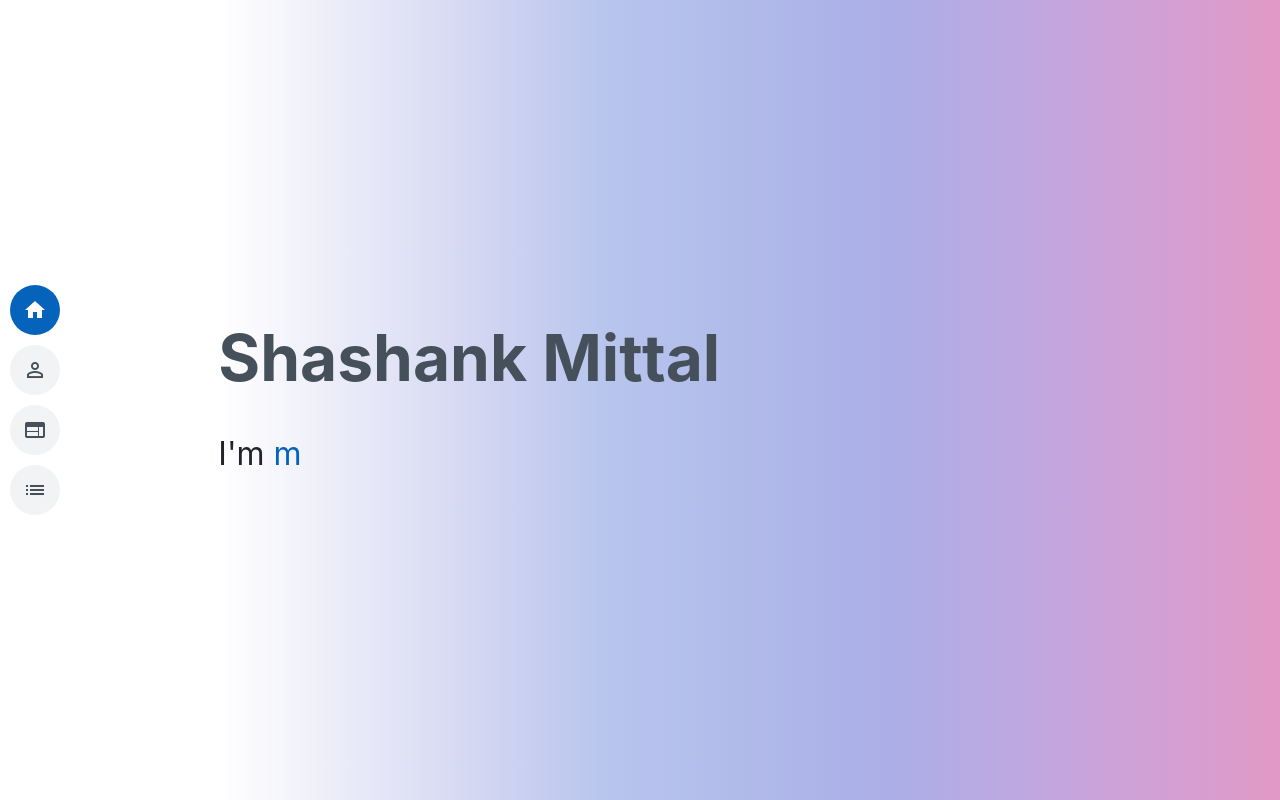
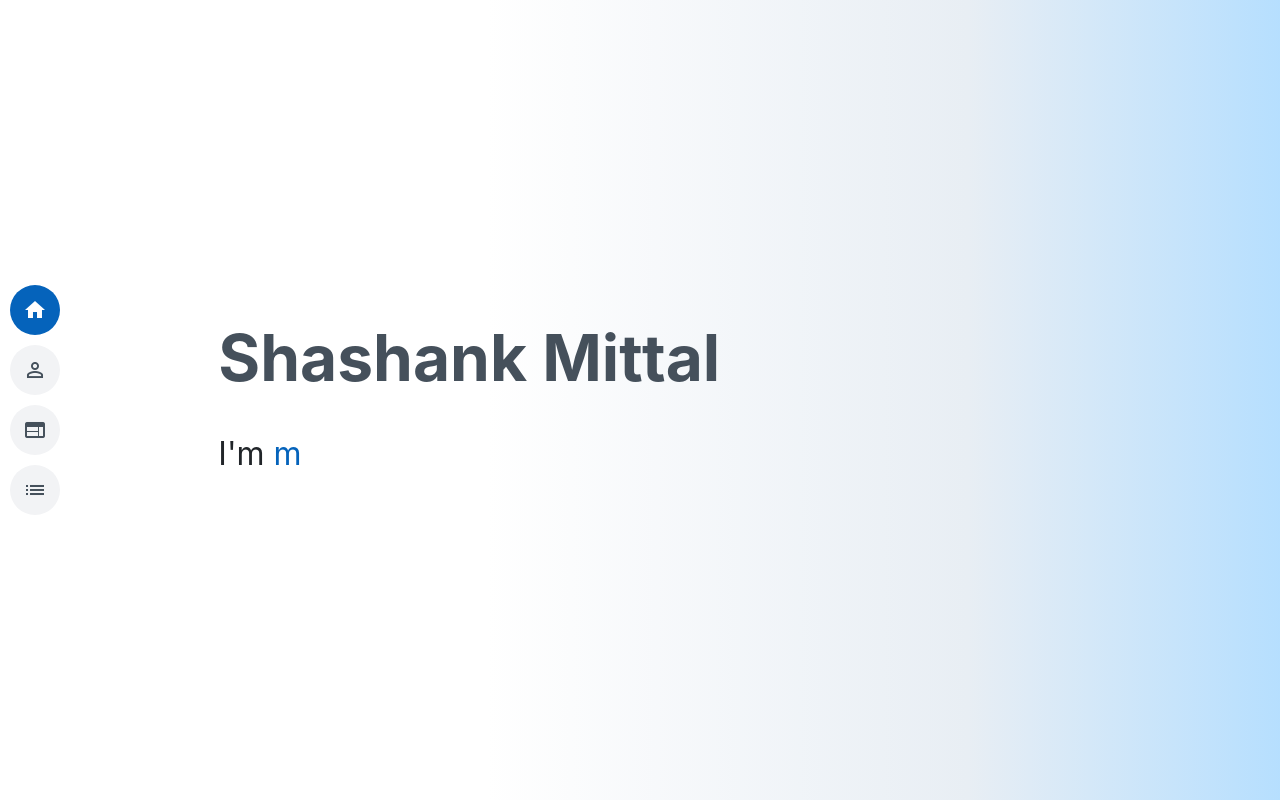
Before and after one commit to shashank9mittal/ShashankMittal, an Angular app: page /intro in a window 1280 px wide. Built offline with nearby package versions, Linux system fonts and the light colour scheme; some icons are missing.

Commit message:
portfolio fix

```diff
--- a/src/app/intro/intro.component.scss
+++ b/src/app/intro/intro.component.scss
@@ -30,9 +30,13 @@
 //  -ms-filter: blur(5px);
 //  filter: blur(5px);
 //}
-.content{
-  background-image: linear-gradient(to right, #ffffff, #f0f0fa, #dfe1f5, #cdd2f1, #b8c5ed, #b3beeb, #aeb6e9, #abaee6, #baa9e2, #c8a3da, #d59ed1, #e099c5);
-}
+// .content{
+//   background: rgb(255,255,255);
+//   background: -moz-linear-gradient(73deg, rgba(255,255,255,1) 14%, rgba(251,253,255,1) 52%, rgba(143,186,244,1) 100%);
+//   background: -webkit-linear-gradient(73deg, rgba(255,255,255,1) 14%, rgba(251,253,255,1) 52%, rgba(143,186,244,1) 100%);
+//   background: linear-gradient(73deg, rgba(255,255,255,1) 14%, rgba(251,253,255,1) 52%, rgba(143,186,244,1) 100%);
+//   filter: progid:DXImageTransform.Microsoft.gradient(startColorstr="#ffffff",endColorstr="#8fbaf4",GradientType=1);
+// }
 
 
 
--- a/src/app/landing-page/landing-page.component.scss
+++ b/src/app/landing-page/landing-page.component.scss
@@ -1,13 +1,26 @@
 .left-panel{
   margin: auto;
 }
-.intro-background {
-  height: 100vh;
-  background: #E0EAFC;  /* fallback for old browsers */
-  background: -webkit-linear-gradient(to right, #CFDEF3, #E0EAFC);  /* Chrome 10-25, Safari 5.1-6 */
-  background: linear-gradient(to right, #CFDEF3, #E0EAFC); /* W3C, IE 10+/ Edge, Firefox 16+, Chrome 26+, Opera 12+, Safari 7+ */
+// .intro-background {
+//   height: 100vh;
+//   background: #E0EAFC;  /* fallback for old browsers */
+//   background: -webkit-linear-gradient(to right, #CFDEF3, #E0EAFC);  /* Chrome 10-25, Safari 5.1-6 */
+//   background: linear-gradient(to right, #CFDEF3, #E0EAFC); /* W3C, IE 10+/ Edge, Firefox 16+, Chrome 26+, Opera 12+, Safari 7+ */
+
+// }
+// .intro-background {
+//   height: 100vh;
+// background: rgb(255,255,255);
+// background: -moz-linear-gradient(73deg, rgba(255,255,255,1) 14%, rgba(251,253,255,1) 29%, rgba(143,186,244,1) 100%);
+// background: -webkit-linear-gradient(73deg, rgba(255,255,255,1) 14%, rgba(251,253,255,1) 29%, rgba(143,186,244,1) 100%);
+// background: linear-gradient(73deg, rgba(255,255,255,1) 14%, rgba(251,253,255,1) 29%, rgba(143,186,244,1) 100%);
+// filter: progid:DXImageTransform.Microsoft.gradient(startColorstr="#ffffff",endColorstr="#8fbaf4",GradientType=1);
+// }
+.right-panel {
+  background: rgb(255,255,255);
+  background: -moz-linear-gradient(90deg, rgba(255,255,255,1) 26%, rgba(228,235,242,0.8524452017134979) 70%, rgba(150,209,255,0.7179914202008928) 100%);
+  background: -webkit-linear-gradient(90deg, rgba(255,255,255,1) 26%, rgba(228,235,242,0.8524452017134979) 70%, rgba(150,209,255,0.7179914202008928) 100%);
+  background: linear-gradient(90deg, rgba(255,255,255,1) 26%, rgba(228,235,242,0.8524452017134979) 70%, rgba(150,209,255,0.7179914202008928) 100%);
+  filter: progid:DXImageTransform.Microsoft.gradient(startColorstr="#ffffff",endColorstr="#96d1ff",GradientType=1);
 
 }
-//.right-panel > div {
-//  margin-bottom: 5%;
-//}
--- a/src/app/portfolio/portfolio.component.html
+++ b/src/app/portfolio/portfolio.component.html
@@ -22,7 +22,7 @@
             alt=""
           />
           <div class="portfolio-info">
-            <h4>Legal Bot</h4>
+            <!-- <h4>Legal Bot</h4> -->
           </div>
         </div>
         <!-- <div>
@@ -45,7 +45,7 @@
             alt=""
           />
           <div class="portfolio-info">
-            <h4>Flowlyf</h4>
+            <!-- <h4>Flowlyf</h4> -->
           </div>
         </div>
         <!-- <div>
@@ -62,7 +62,7 @@
             alt=""
           />
           <div class="portfolio-info">
-            <h4>RSQE</h4>
+            <!-- <h4>RSQE</h4> -->
           </div>
         </div>
         <!-- <div>
--- a/src/app/portfolio/portfolio.component.scss
+++ b/src/app/portfolio/portfolio.component.scss
@@ -83,8 +83,8 @@
   position: absolute;
   top: 35px;
   left: 35px;
-  border-top: 3px solid #d7dce1;
-  border-left: 3px solid #d7dce1;
+  border-top: 3px solid #0563bb ;
+  border-left: 3px solid #0563bb ;
   transition: all 0.5s ease 0s;
   z-index: 9994;
 }
@@ -97,16 +97,16 @@
   position: absolute;
   bottom: 35px;
   right: 35px;
-  border-bottom: 3px solid #d7dce1;
-  border-right: 3px solid #d7dce1;
+  border-bottom: 3px solid #0563bb  ;
+  border-right: 3px solid #0563bb  ;
   transition: all 0.5s ease 0s;
   z-index: 9994;
 }
 
 .portfolio .portfolio-wrap .portfolio-info h4 {
-  font-size: 20px;
-  color: #45505b;
-  font-weight: 600;
+  font-size: 30px;
+  color: #0563bb;
+  font-weight: 800;
 }
 
 .portfolio .portfolio-wrap .portfolio-info p {
@@ -139,7 +139,7 @@
   left: 0;
   right: 0;
   bottom: 0;
-  opacity: 1;
+  opacity: 0.2;
 }
 
 .portfolio .portfolio-wrap:hover .portfolio-info {
```
Also changed, not shown: 3 other files (tests, documents, lock files or other folders).
